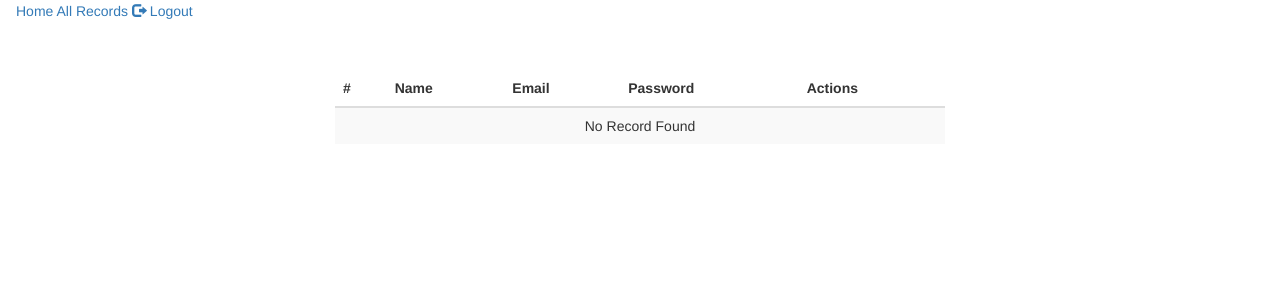
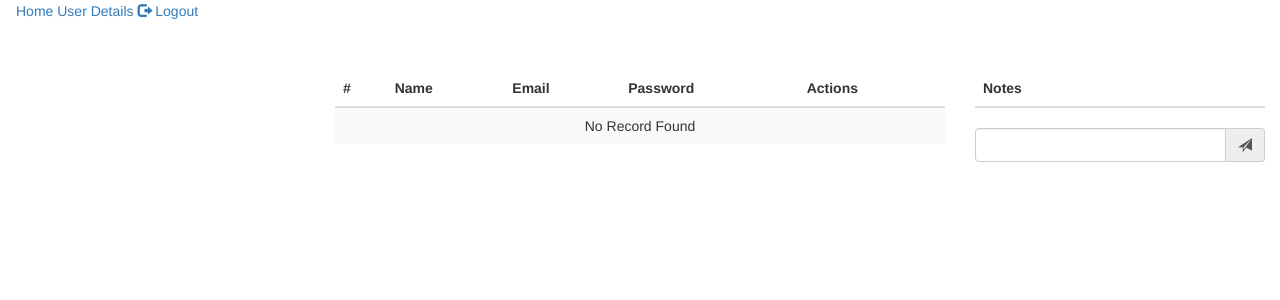
Before and after one commit to wasifali591/registration-form-session, a PHP site: page /all-records.php in a window 1280 px wide. Shown: the top 300 px of the page. Run offline with PHP 8.4, Linux system fonts and the light colour scheme; data that the repository does not hold is empty; some libraries are stand-ins or nearby versions.

Commit message:
ui design for notes complete.

```diff
--- a/CSS/registration-style.css
+++ b/CSS/registration-style.css
@@ -101,7 +101,7 @@
 	color: #088084;
   }
 
-  .navbar .logout {
+  .navbar .moveright {
 	  float: right;
 	}
   .navbar .navlink.active {
@@ -112,7 +112,3 @@
   .tdalign {
 	text-align: center;
   }
-
-  .moveright{
-	  float: right;
-  }
--- a/PHP/all-records.php
+++ b/PHP/all-records.php
@@ -26,18 +26,32 @@
         <div class="row">
             <div class="navbar  col-xs-12 col-sm-12 col-md-12 col-lg-12">
                 <a class="navlink" href="home.php">Home</a>
-                <a class="active navlink" href="#all-records">All Records</a>
-                <a class="navlink logout" href="logout.php"><i class="glyphicon glyphicon-log-out"></i> Logout</a>
+                <a class="active navlink" href="#all-records">User Details</a>
+                <a class="navlink moveright" href="logout.php"><i class="glyphicon glyphicon-log-out"></i> Logout</a>
             </div>
         </div>
         <div class="row">
             <div class="col-xs-0 col-sm-0 col-md-2 col-lg-3"></div>
             <div class="col-xs-12 col-sm-12 col-md-8 col-lg-6">
-            <table class="table table-striped">
+            <table class="table table-striped dataTable">
 
             </table>
             </div>
-            <div class="col-xs-0 col-sm-0 col-md-2 col-lg-3"></div>
+            <div class="col-xs-0 col-sm-0 col-md-2 col-lg-3">
+                <table class="table table-striped tableNotes">
+                    <thead>
+                        <tr>
+                            <th class="tableHead">Notes</th>
+                        </tr>
+                    </thead>
+                </table>
+                <div class="box input-group input-group-unstyled">
+                            <input type="text" class="formControl form-control " name="notes" id="notes" required data-html="true">
+                            <span class="input-group-addon">
+                                <i class="glyphicon glyphicon-send" id="infoIcon"></i>
+                            </span>
+                        </div>
+                </div>
         </div>
     </div>
      <!-- Modal -->
@@ -58,11 +72,11 @@
                                 <input type="text" class="form-control username"  name="username" placeholder="Name">
                             </div>
                             <div class="form-group">
-                                <input type="text" class="form-control email"  name="email" placeholder="email">
+                                <input type="text" class="form-control email"  name="email" placeholder="email" readonly="true">
                             </div>
-                            <div class="form-group">
+                            <!-- <div class="form-group">
                                 <input type="text" class="form-control password" name="password" placeholder="password">
-                            </div>
+                            </div> -->
                         </div>
                         <div class="modal-footer">
                             <button type="button" class="btn btn-default" data-dismiss="modal">Close</button>
--- a/PHP/script.js
+++ b/PHP/script.js
@@ -20,7 +20,7 @@ $(function () {
     });
 
 
-    $('.table').on('click', function (event) {
+    $('.dataTable').on('click', function (event) {
         event.preventDefault();
         var $anchor = $(event.target).parent('.icon');
         var id = $anchor.attr('data-id');
@@ -45,7 +45,7 @@ function loadData() {
         method : 'get',
         success : function (response) {
             var response = $.parseJSON(response);
-            $('.table').html(response.html);
+            $('.dataTable').html(response.html);
             //console.log(response);
         }
     });
```
Also changed, not shown: PHP/home.php (+6 -5 lines).
